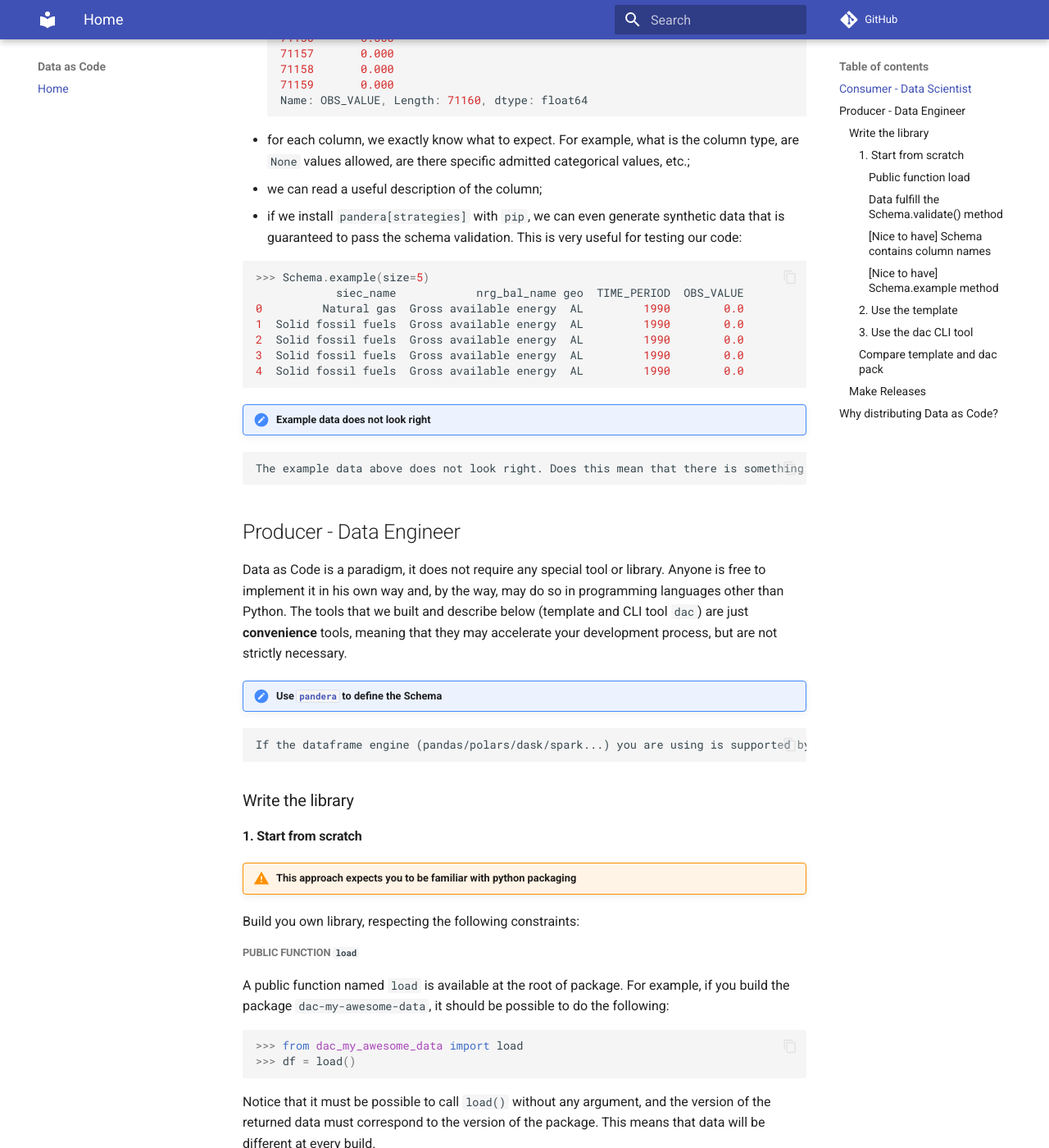
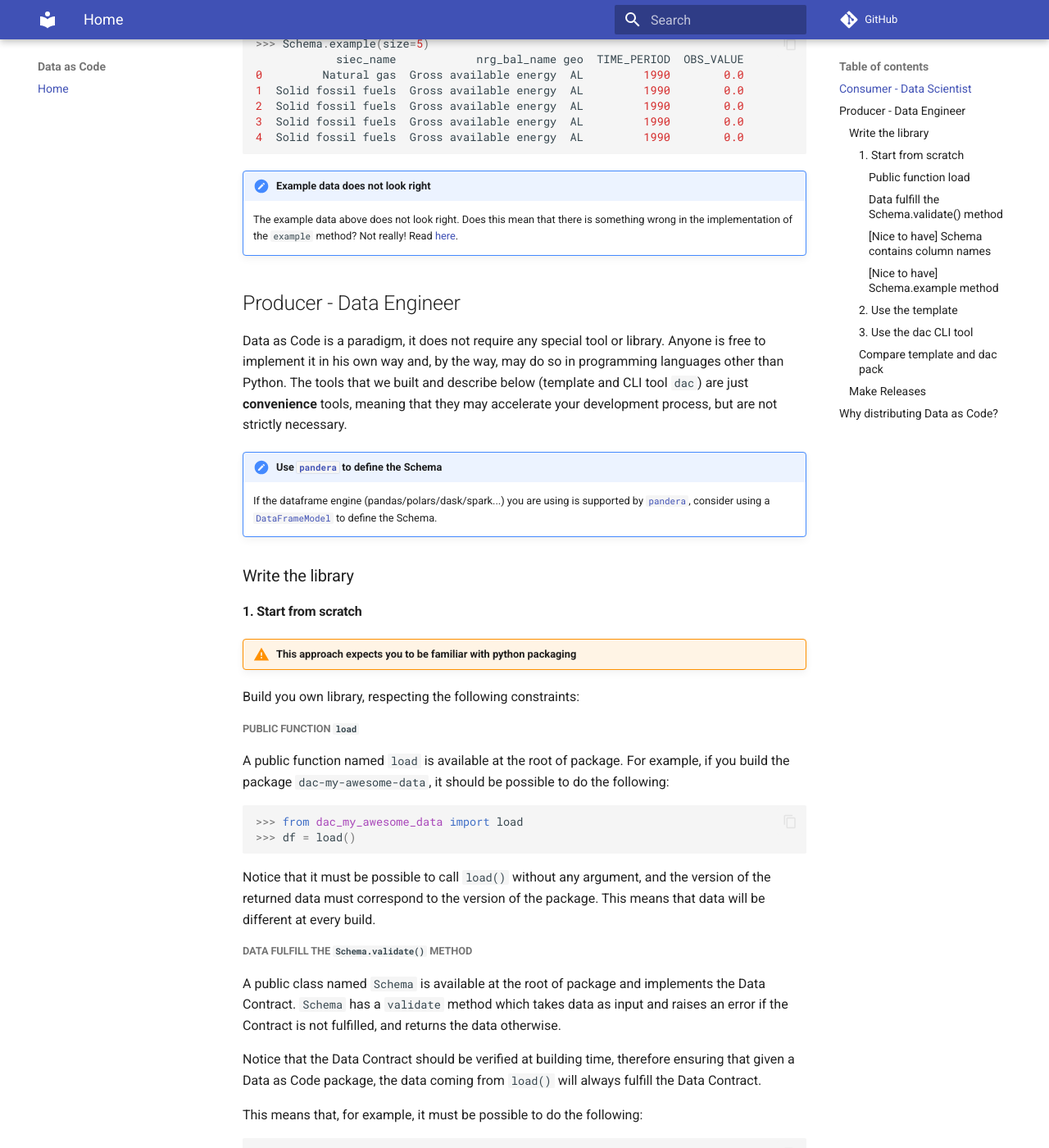
Before and after one commit to data-as-code/docs, an MkDocs documentation site: the page built from docs/index.md, in a window 1280 px wide and 1400 px high, scrolled down 2987 px. Shown: the whole window at 82% size. Built offline with MkDocs 1.6.1 and Material for MkDocs 9.7.7, drawn with Linux system fonts in a browser that asks for light colours; comment, search, counter and statistics services are not loaded; some of the changed text lies outside the part shown.

Commit message:
fix technical issues

`````diff
--- a/.pre-commit-config.yaml
+++ b/.pre-commit-config.yaml
@@ -24,6 +24,5 @@ repos:
       - id: mdformat
         args: ["--wrap", "120"]
         additional_dependencies:
-          - mdformat-admon
           - mdformat-mkdocs
           - mdformat-tables
--- a/docs/index.md
+++ b/docs/index.md
@@ -8,30 +8,26 @@ Data as Code (DaC) is a paradigm of distributing versioned data as versioned cod
 
 !!! warning "Disclaimer"
 
-```
-Currently the focus is on tabular and batch data, and Python code only.
+    Currently the focus is on tabular and batch data, and Python code only.
 
-Future extensions may be possible, depending on the community interest.
-```
+    Future extensions may be possible, depending on the community interest.
 
 ## Consumer - Data Scientist
 
 ??? info "Follow along"
 
-````
-The code snippets below can be executed on your machine too!
-You just need to configure `pip` to point to the pypi registry where we stored the example DaC package. You can do this by running
+    The code snippets below can be executed on your machine too! You just need to configure `pip` to point to the pypi
+    registry where we stored the example DaC package. You can do this by running
 
-```shell
-❯ export PIP_EXTRA_INDEX_URL=https://gitlab.com/api/v4/projects/43746775/packages/pypi/simple
-```
+    ```shell
+    ❯ export PIP_EXTRA_INDEX_URL=https://gitlab.com/api/v4/projects/43746775/packages/pypi/simple
+    ```
 
-Of course don't forget to create an isolated environment before using `pip` to install the package:
+    Of course don't forget to create an isolated environment before using `pip` to install the package:
 
-```shell
-❯ python -m venv venv && . venv/bin/activate
-```
-````
+    ```shell
+    ❯ python -m venv venv && . venv/bin/activate
+    ```
 
 Say that the Data Engineers prepared the DaC `dac-example-energy` for you. Install it with
 
@@ -159,9 +155,8 @@ In this case [`pandera`](https://pandera.readthedocs.io/en/stable/index.html) ha
 
 !!! hint "Example data does not look right"
 
-```
-The example data above does not look right. Does this mean that there is something wrong in the implementation of the `example` method? Not really! Read [here](#nice-to-have-schemaexample-method).
-```
+    The example data above does not look right. Does this mean that there is something wrong in the implementation of the
+    `example` method? Not really! Read [here](#nice-to-have-schemaexample-method).
 
 ## Producer - Data Engineer
 
@@ -172,9 +167,9 @@ but are not strictly necessary.
 
 !!! hint "Use [`pandera`](https://pandera.readthedocs.io/en/stable/index.html) to define the Schema"
 
-```
-If the dataframe engine (pandas/polars/dask/spark...) you are using is supported by [`pandera`](https://pandera.readthedocs.io/en/stable/index.html), consider  using a [`DataFrameModel`](https://pandera.readthedocs.io/en/stable/dataframe_models.html) to define the Schema.
-```
+    If the dataframe engine (pandas/polars/dask/spark...) you are using is supported by
+    [`pandera`](https://pandera.readthedocs.io/en/stable/index.html), consider using a
+    [`DataFrameModel`](https://pandera.readthedocs.io/en/stable/dataframe_models.html) to define the Schema.
 
 ### Write the library
 
--- a/mkdocs.yml
+++ b/mkdocs.yml
@@ -1,7 +1,7 @@
 site_name: Data as Code
 
-repo_url: https://github.com/data-as-code/dac
-edit_uri: tree/main/doc
+repo_url: https://github.com/data-as-code/docs
+edit_uri: edit/main/docs/
 
 nav:
   - Home: index.md
@@ -9,11 +9,15 @@ nav:
 theme:
   name: material
   features:
+    - content.action.edit
     - content.code.annotate
     - content.code.copy
     - navigation.instant
     - navigation.tracking
     - toc.follow
+  icon:
+    edit: material/pencil
+    view: material/eye
 
 plugins:
   - search
@@ -26,18 +30,15 @@ markdown_extensions:
   - pymdownx.inlinehilite
   - pymdownx.superfences
   - pymdownx.emoji:
-      emoji_index: !!python/name:material.extensions.emoji.twemoji # noqa
+      emoji_index: !!python/name:material.extensions.emoji.twemoji
 
-
-      emoji_generator: !!python/name:material.extensions.emoji.to_svg # noqa
-
+      emoji_generator: !!python/name:material.extensions.emoji.to_svg
 
   - pymdownx.superfences:
       custom_fences:
         - name: mermaid
           class: mermaid
-          format: !!python/name:pymdownx.superfences.fence_code_format # noqa
-
+          format: !!python/name:pymdownx.superfences.fence_code_format
 
   - tables
   - toc:
`````
